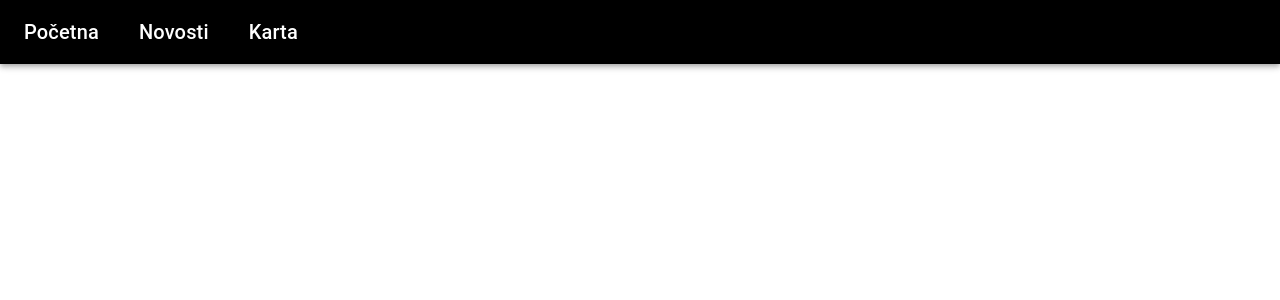
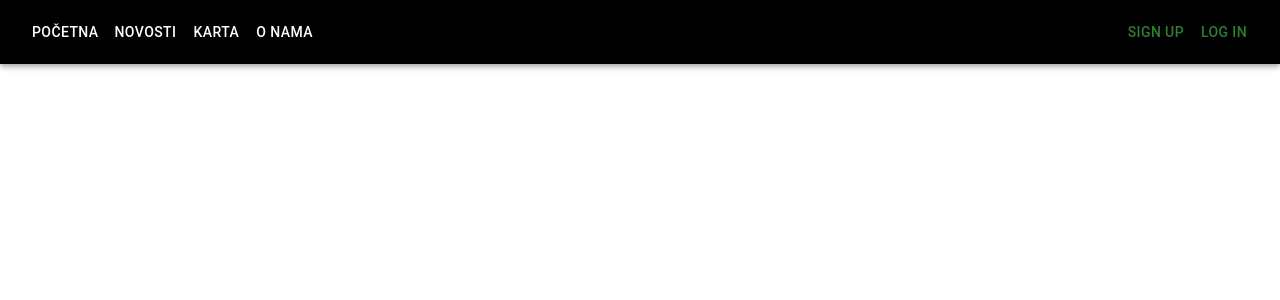
Before and after one commit to LeonardM01/Hackaton-website, a React (Create React App) app in the folder frontend/: page / in a window 1280 px wide. Shown: the top 300 px of the page. Built offline with nearby package versions, Linux system fonts and the light colour scheme.

Commit message:
Edited navbar

```diff
--- a/frontend/src/components/Navbar/Navbar.jsx
+++ b/frontend/src/components/Navbar/Navbar.jsx
@@ -1,12 +1,13 @@
 import { React, useState } from 'react';
-import { AppBar, Box, Toolbar, IconButton, Typography, useMediaQuery, Link, Drawer } from '@mui/material';
+import { AppBar, Box, Toolbar, IconButton, Typography, useMediaQuery, Drawer, Button } from '@mui/material';
 import MenuIcon from '@mui/icons-material/Menu';
+import { Link } from 'react-router-dom';
 
 import useStyles from './styles.js';
 
 function Navbar() {
   const classes = useStyles();
-  const isMobile = useMediaQuery('(max-width: 768px)');
+  const isMobile = useMediaQuery('(max-width: 900px)');
   const [mobileOpen, setMobileOpen] = useState(false);
 
   return (
@@ -29,17 +30,26 @@ function Navbar() {
             variant="h6"
             noWrap
             component="div"
-            sx={{ flexGrow: 1, display: { xs: 'none', sm: 'block' } }}
+            sx={{ flexGrow: 1, display: { xs: 'none', sm: 'none', md: 'block' } }}
           >
-            <Link className={classes.link} to="/">
+            <Button component={Link} className={classes.link} to="/">
               Početna
-            </Link>
-            <Link className={classes.link} to="/">
+            </Button>
+            <Button component={Link} className={classes.link} to="/">
               Novosti
-            </Link>
-            <Link className={classes.link} to="/">
+            </Button>
+            <Button component={Link} className={classes.link} to="/karta/">
               Karta
-            </Link>
+            </Button>
+            <Button component={Link} className={classes.link} to="/about">
+              O nama
+            </Button>
+            <Button component={Link} className={classes.login} to="/login">
+              Log in
+            </Button>
+            <Button className={classes.login} to="/signup">
+              Sign up
+            </Button>
           </Typography>
           {isMobile && (
             <Drawer
@@ -49,18 +59,21 @@ function Navbar() {
               onClose={() => setMobileOpen((previousMobileOpen) => !previousMobileOpen)}
               classes={{ paper: classes.drawerPaper }}
             >
-              <Link className={classes.linkDrawer} to="/">
+              <Button component={Link} className={classes.linkDrawer} to="/">
                 Početna
-              </Link>
-              <Link className={classes.linkDrawer} to="/">
+              </Button>
+              <Button component={Link} className={classes.linkDrawer} to="/">
                 Novosti
-              </Link>
-              <Link className={classes.linkDrawer} to="/">
+              </Button>
+              <Button component={Link} className={classes.linkDrawer} to="/karta">
                 Karta
-              </Link>
-              <Link className={classes.login} to="/" paddingBottom="1em">
+              </Button>
+              <Button component={Link} className={classes.linkDrawer} to="/about">
+                O nama
+              </Button>
+              <Button component={Link} className={classes.loginDrawer} to="/login">
                 Log in
-              </Link>
+              </Button>
             </Drawer>
           )}
         </Toolbar>
--- a/frontend/src/components/Navbar/styles.js
+++ b/frontend/src/components/Navbar/styles.js
@@ -10,6 +10,22 @@ export default makeStyles((theme) => ({
     textDecoration: 'none !important',
     paddingRight: '2em',
     color: theme.palette.mode === 'dark' ? 'black !important' : 'white !important',
+    '&:hover': {
+      textDecoration: 'none',
+      cursor: 'pointer !important',
+    },
+  },
+  login: {
+    textDecoration: 'none !important',
+    color: `${theme.palette.success.main} !important`,
+    display: 'block',
+    float: 'right',
+    justifyContent: 'end',
+    '&:hover': {
+      color: `${theme.palette.success.light} !important`,
+      textDecoration: 'none',
+      cursor: 'pointer !important',
+    },
   },
   drawerPaper: {
     backgroundColor: theme.palette.mode === 'dark' ? 'white !important' : 'black !important',
@@ -19,11 +35,19 @@ export default makeStyles((theme) => ({
     fontSize: '1.5em',
     textDecoration: 'none !important',
     padding: '1em 1em 0',
+    '&:hover': {
+      textDecoration: 'none',
+      cursor: 'pointer !important',
+    },
   },
-  login: {
+  loginDrawer: {
     color: `${theme.palette.success.main} !important`,
     fontSize: '1.5em',
     textDecoration: 'none !important',
     padding: '1em 1em 0',
+    '&:hover': {
+      textDecoration: 'none',
+      cursor: 'pointer !important',
+    },
   },
 }));
```
